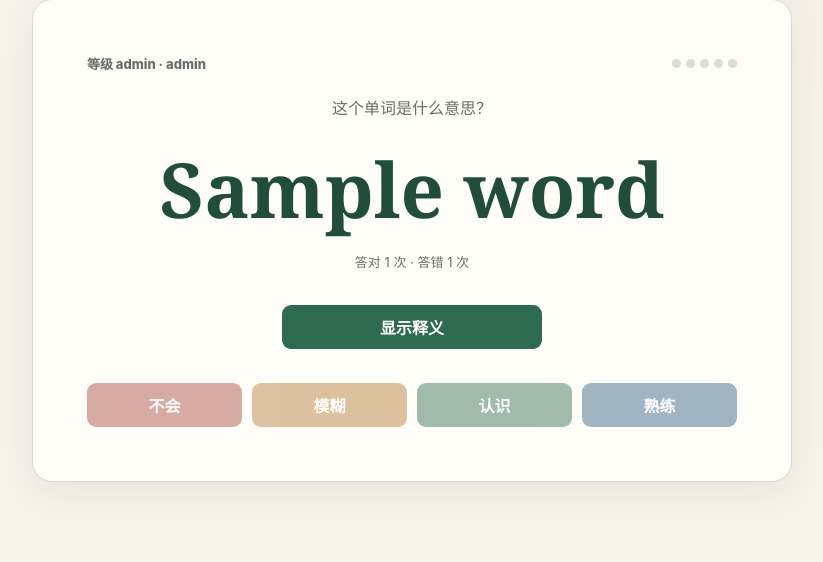
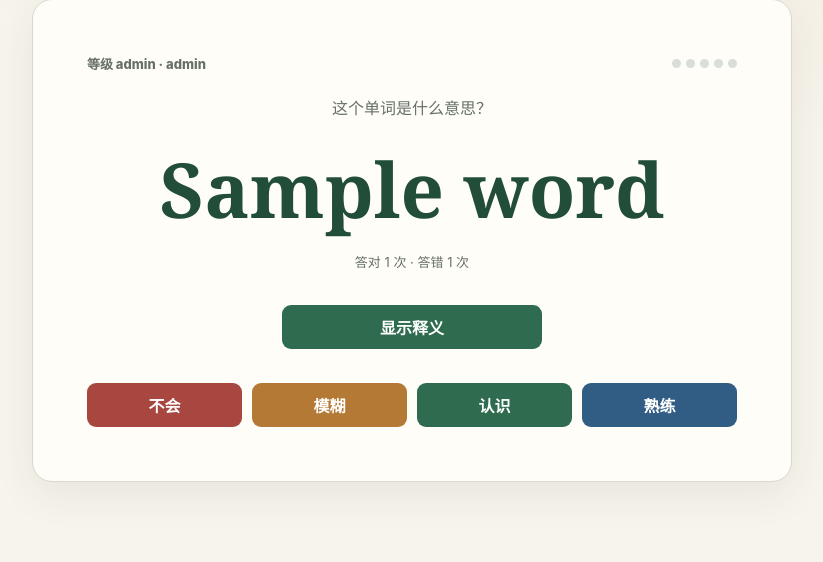
Before and after one commit to cuclr/English, a Flask app: template templates/study.html in a window 1280 px wide. Shown: the part 455-1017 px from the top of the page, without its empty margins (228-1051 px from the left). Run offline with Flask 3, Linux system fonts and the light colour scheme; the template is opened without the code that fills it: most values are stand-ins (such as "Sample title", 1, 10 or a date in 2020).

Commit message:
feat(review): allow rating before revealing answers

```diff
--- a/static/style.css
+++ b/static/style.css
@@ -201,7 +201,15 @@ small { color: var(--muted); }
 .reveal-button { max-width: 260px; }
 .answer { margin-top: 30px; padding-top: 25px; border-top: 1px solid var(--line); text-align: left; }
 .answer h3 { margin: 22px 0 0; font-size: 15px; }
-.review-actions { display: grid; grid-template-columns: repeat(4, 1fr); gap: 10px; margin-top: 28px; }
+.review-actions { margin-top: 28px; }
+.review-buttons { display: grid; grid-template-columns: repeat(4, 1fr); gap: 10px; }
+.review-button { transition: opacity .18s ease, transform .18s ease, box-shadow .18s ease; }
+.review-buttons.has-selection .review-button:not(.is-selected) { opacity: .55; }
+.review-button.is-selected { box-shadow: 0 0 0 3px var(--card), 0 0 0 6px rgb(var(--accent-rgb) / 34%); transform: translateY(-2px); }
+.review-confirmation { margin-top: 18px; padding: 14px; border: 1px solid var(--accent-border); border-radius: 12px; background: var(--accent-surface); text-align: center; }
+.review-confirmation p { margin: 0 0 12px; color: var(--muted); font-size: 14px; }
+.review-confirmation strong { color: var(--green-dark); }
+.confirm-review-button { max-width: 320px; margin: 0; }
 .again-button { background: #a7473f; }
 .again-button:hover { background: #85352f; }
 .vague-button { background: #b47a35; }
@@ -321,7 +329,7 @@ small { color: var(--muted); }
     .page { padding-top: 36px; }
     .forms-grid { grid-template-columns: 1fr; }
     .messages { top: 10px; right: 16px; }
-    .review-actions { grid-template-columns: 1fr 1fr; }
+    .review-buttons { grid-template-columns: 1fr 1fr; }
     .theme-options { grid-template-columns: 1fr 1fr; }
 }
 
--- a/templates/study.html
+++ b/templates/study.html
@@ -66,12 +66,19 @@
                     {% endif %}
                 </div>
 
-                <form class="review-actions" method="post" action="{{ url_for('save_review', study_day_id=day.id) }}">
+                <form id="review-form" class="review-actions" method="post" action="{{ url_for('save_review', study_day_id=day.id) }}">
                     <input type="hidden" name="word_id" value="{{ word.id }}">
-                    <button class="again-button" name="rating" value="again" disabled>不会</button>
-                    <button class="vague-button" name="rating" value="vague" disabled>模糊</button>
-                    <button class="known-button" name="rating" value="known" disabled>认识</button>
-                    <button class="easy-button" name="rating" value="easy" disabled>熟练</button>
+                    <input id="selected-rating" type="hidden" name="rating" value="">
+                    <div class="review-buttons" role="group" aria-label="选择熟悉程度">
+                        <button class="review-button again-button" type="button" data-rating="again" aria-pressed="false">不会</button>
+                        <button class="review-button vague-button" type="button" data-rating="vague" aria-pressed="false">模糊</button>
+                        <button class="review-button known-button" type="button" data-rating="known" aria-pressed="false">认识</button>
+                        <button class="review-button easy-button" type="button" data-rating="easy" aria-pressed="false">熟练</button>
+                    </div>
+                    <div id="review-confirmation" class="review-confirmation" aria-live="polite" hidden>
+                        <p>已选择：<strong id="selected-rating-label"></strong>。如果判断有误，可以重新选择。</p>
+                        <button id="confirm-review-button" class="confirm-review-button" type="submit">确认并进入下一个</button>
+                    </div>
                 </form>
             </article>
         {% else %}
@@ -86,13 +93,53 @@
     <script>
         const revealButton = document.querySelector('#reveal-button');
         const answer = document.querySelector('#answer');
-        const reviewButtons = document.querySelectorAll('.review-actions button');
+        const reviewForm = document.querySelector('#review-form');
+        const reviewButtonGroup = document.querySelector('.review-buttons');
+        const reviewButtons = document.querySelectorAll('.review-button');
+        const selectedRating = document.querySelector('#selected-rating');
+        const selectedRatingLabel = document.querySelector('#selected-rating-label');
+        const reviewConfirmation = document.querySelector('#review-confirmation');
+        const confirmReviewButton = document.querySelector('#confirm-review-button');
+        const ratingLabels = {
+            again: '不会',
+            vague: '模糊',
+            known: '认识',
+            easy: '熟练',
+        };
+
+        const revealAnswer = () => {
+            answer.hidden = false;
+            revealButton.hidden = true;
+        };
 
         revealButton.addEventListener('click', () => {
-            answer.hidden = false;
-            revealButton.hidden = true;
-            reviewButtons.forEach((button) => { button.disabled = false; });
+            revealAnswer();
             reviewButtons[2].focus();
+        });
+
+        reviewButtons.forEach((button) => {
+            button.addEventListener('click', () => {
+                const rating = button.dataset.rating;
+                selectedRating.value = rating;
+                selectedRatingLabel.textContent = ratingLabels[rating];
+                reviewButtons.forEach((candidate) => {
+                    const isSelected = candidate === button;
+                    candidate.classList.toggle('is-selected', isSelected);
+                    candidate.setAttribute('aria-pressed', String(isSelected));
+                });
+                reviewButtonGroup.classList.add('has-selection');
+                reviewConfirmation.hidden = false;
+                revealAnswer();
+            });
+        });
+
+        reviewForm.addEventListener('submit', (event) => {
+            if (!selectedRating.value) {
+                event.preventDefault();
+                return;
+            }
+            confirmReviewButton.disabled = true;
+            confirmReviewButton.textContent = '正在保存…';
         });
     </script>
     {% endif %}
```
Also changed, not shown: tests/test_study_mode.py (+18 -4 lines), CHANGELOG.md, README.md.
